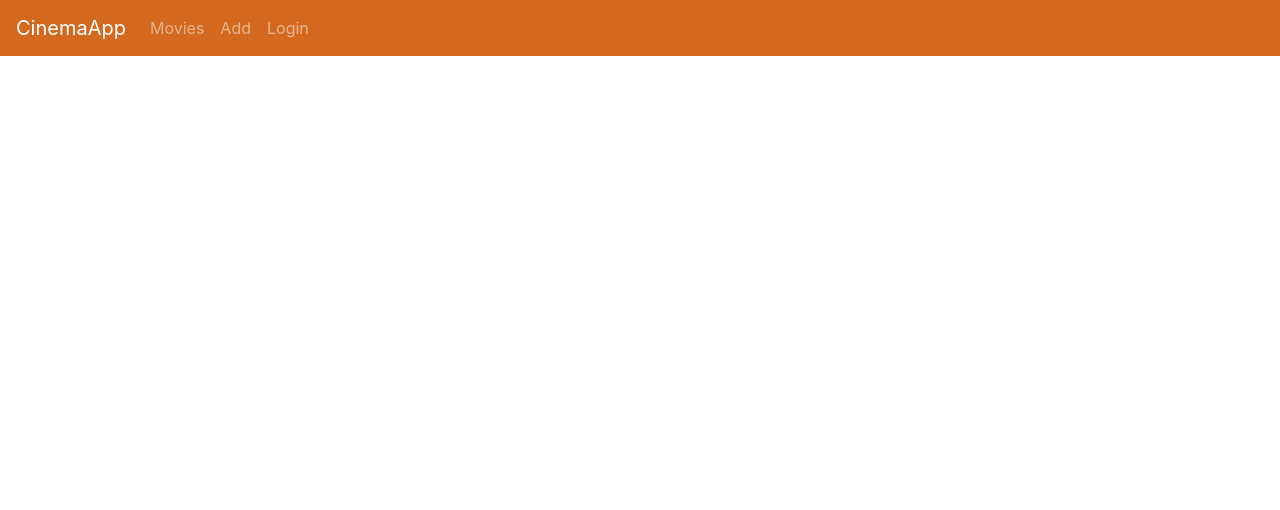
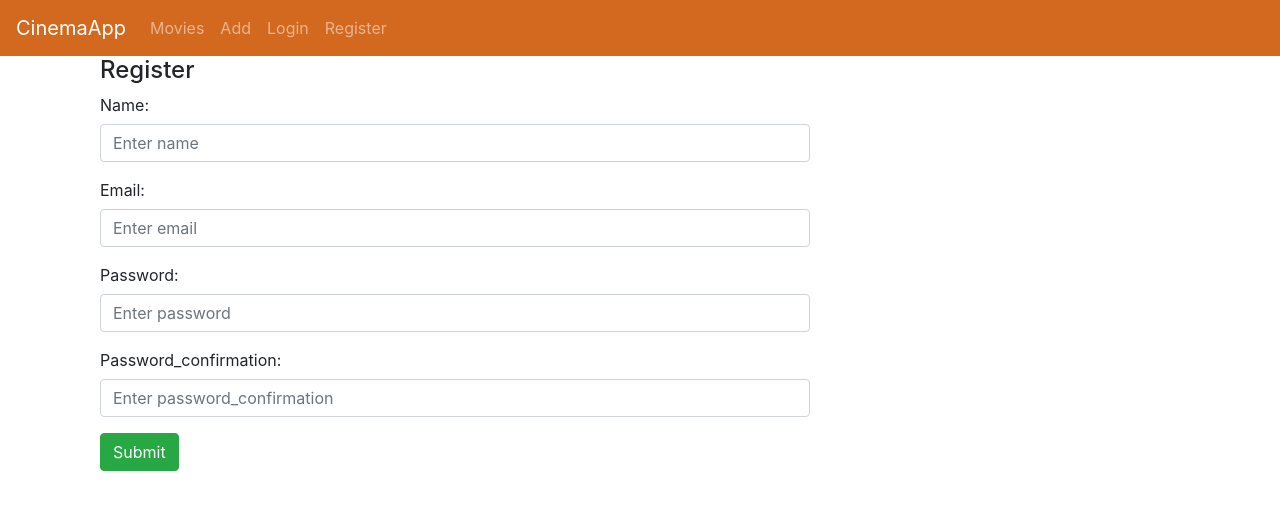
Before and after one commit to brankaDakic10/vue_movies-app-new, a Vue app: page /register in a window 1280 px wide. Shown: the top 510 px of the page. Built offline with nearby package versions, Linux system fonts and the light colour scheme.

Commit message:
Added 8.Task- Assignment 2

```diff
--- /dev/null
+++ b/src/components/AppRegister.vue
@@ -0,0 +1,82 @@
+<template>
+    <div class="container">
+
+        <div class="col-8 mt4">
+            <h4>Register</h4>
+            <b-form @submit.prevent="register">
+                <b-form-group label="Name:">
+                    <b-form-input type="text" v-model="newUser.name" placeholder="Enter name">
+                    </b-form-input>
+                </b-form-group>
+
+
+                <b-form-group label="Email:">
+                    <b-form-input type="email" v-model="newUser.email" placeholder="Enter email">
+                    </b-form-input>
+                </b-form-group>
+                <b-form-group label="Password:">
+                    <b-form-input type="password" v-model="newUser.password" placeholder="Enter password">
+                    </b-form-input>
+                </b-form-group>
+                <b-form-group label="Password_confirmation:">
+                    <b-form-input type="password" v-model="newUser.password_confirmation" placeholder="Enter password_confirmation">
+                    </b-form-input>
+                </b-form-group>
+ <!-- error block -->
+            <div v-for="(error, key) in errors" :key="key" v-if="error" class="alert alert-danger">
+                <ul v-for="(oneError, key) in error" :key="key">
+                   <li >{{oneError}}</li>
+                </ul>
+            </div>
+            <!--  -->
+
+
+                <b-button type="submit" variant="success">Submit</b-button>
+
+            </b-form>
+
+        </div>
+
+    </div>
+</template>
+
+
+<script>
+    import {
+        authService
+    } from '../services/AuthService'
+    export default {
+        name: "AppRegister",
+        data() {
+            return {
+                errors:[],
+                newUser: {
+                    name: '',
+                    email: '',
+                    password: '',
+                    password_confirmation: ''
+                }
+
+            }
+        },
+        methods: {
+            register() {
+                authService.register(this.newUser)
+                    .then(() => {
+                        this.$router.push({
+                            name: 'login'
+                        })
+
+                    }).catch(errors => {
+                      this.errors = errors.response.data;
+                      console.log('see',this.errors)
+
+
+                    })
+            }
+        }
+    }
+</script>
+
+<style>
+</style>
--- a/src/components/NavBar.vue
+++ b/src/components/NavBar.vue
@@ -7,6 +7,7 @@
                 <router-link class="nav-item nav-link" :to="{name: 'movie-form'}">Add</router-link>
                 <router-link class="nav-item nav-link" :to="{name: 'login'}" v-if="!isAuthenticated">Login</router-link>
                 <a href="#" class="nav-item nav-link" @click="logout" v-if="isAuthenticated">LogOut</a>
+                <router-link class="nav-item nav-link" :to="{name: 'register'}">Register</router-link>
             </div>
 
         </nav>
--- a/src/router.js
+++ b/src/router.js
@@ -6,6 +6,7 @@ import VueRouter from 'vue-router'
 import AppMovies from './components/AppMovies.vue'
 import MovieForm from './components/MovieForm.vue'
 import AppLogin from './components/AppLogin.vue'
+import AppRegister from './components/AppRegister.vue'
 
 Vue.use(VueRouter)
 
@@ -14,7 +15,8 @@ const routes = [
     { path: '/', redirect: '/movies', name: 'home' },
     { path: '/movies', component: AppMovies, name: 'movies' },
     { path: '/add', component: MovieForm, name: 'movie-form' },
-    { path: '/login', component: AppLogin, name: 'login' }
+    { path: '/login', component: AppLogin, name: 'login' },
+    { path: '/register', component: AppRegister, name: 'register' }
 
   ]
 
--- a/src/services/AuthService.js
+++ b/src/services/AuthService.js
@@ -30,6 +30,13 @@ export default class AuthService {
         return !!window.localStorage.getItem('loginToken');
     }
 
+///////
+    register(user) {
+        return axios.post(`http://localhost:8000/api/register`,user)
+
+    }
+
+
 
 }
 
```
